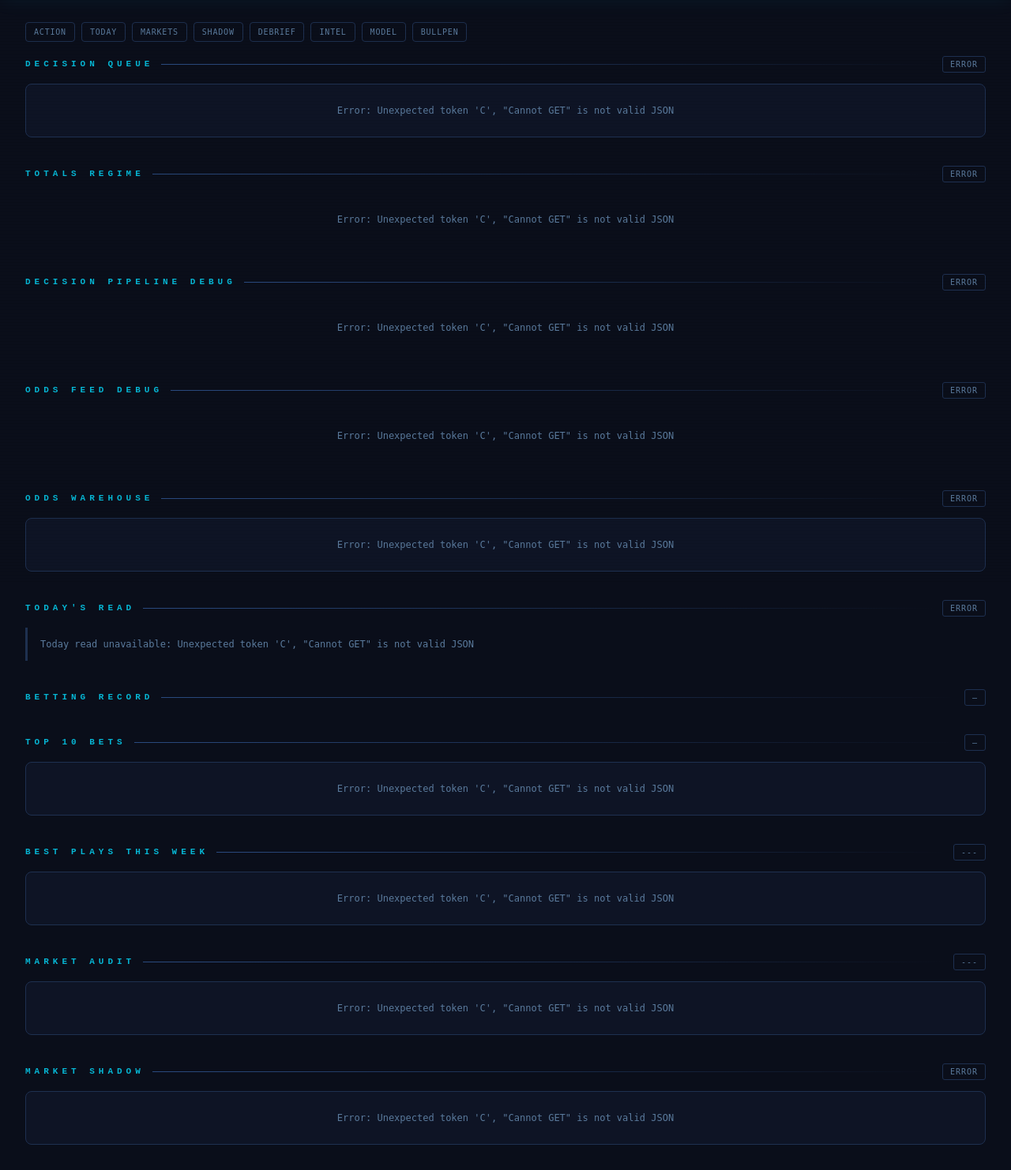
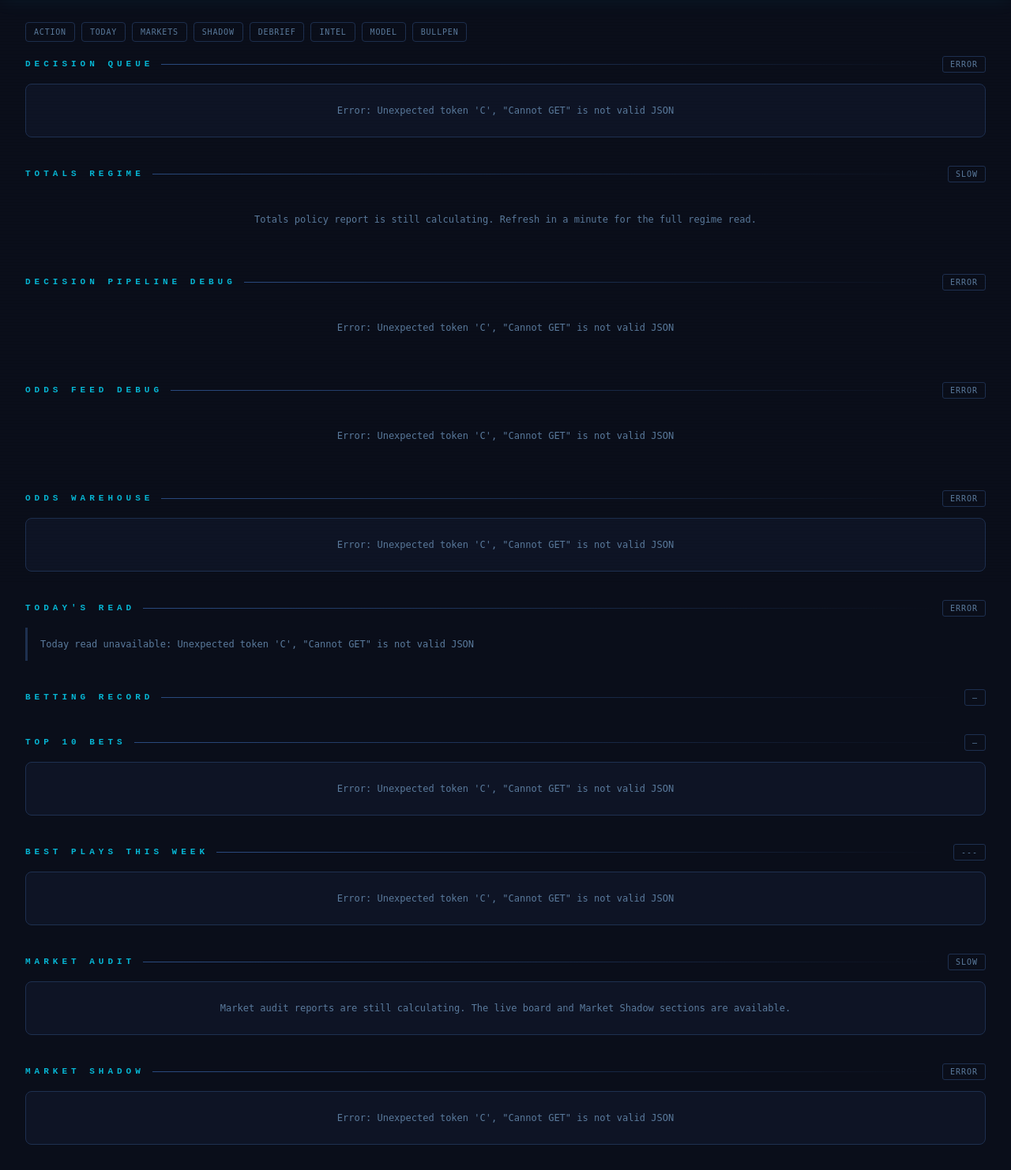
Before and after one commit to plummer92/mlb-ai-betting-tool, a Python web app: template app/templates/dashboard.html in a window 1280 px wide. Shown: the part 60-1542 px from the top of the page at 79% size. Run offline with Jinja, Linux system fonts and the light colour scheme; the template is opened without the code that fills it, so the values that code supplies are empty.

Commit message:
Soften slow dashboard report states

```diff
--- a/app/templates/dashboard.html
+++ b/app/templates/dashboard.html
@@ -1416,8 +1416,8 @@
         </div>
       </div>`;
   } catch(e) {
-    $('totals-regime-badge').textContent = 'ERROR';
-    $('totals-regime-panel').innerHTML = `<div class="empty">Error: ${esc(e.message)}</div>`;
+    $('totals-regime-badge').textContent = 'SLOW';
+    $('totals-regime-panel').innerHTML = `<div class="empty">Totals policy report is still calculating. Refresh in a minute for the full regime read.</div>`;
   }
 }
 
@@ -2094,8 +2094,9 @@
         <tbody>${signalBacktest || '<tr><td colspan="4" class="empty">No signal rows yet.</td></tr>'}</tbody>
       </table>`;
   } catch(e) {
+    $('market-audit-badge').textContent = 'SLOW';
     $('market-audit-summary').innerHTML = '';
-    $('market-audit-table').innerHTML = `<div class="empty">Error: ${esc(e.message)}</div>`;
+    $('market-audit-table').innerHTML = `<div class="empty">Market audit reports are still calculating. The live board and Market Shadow sections are available.</div>`;
   }
 }
 
```
